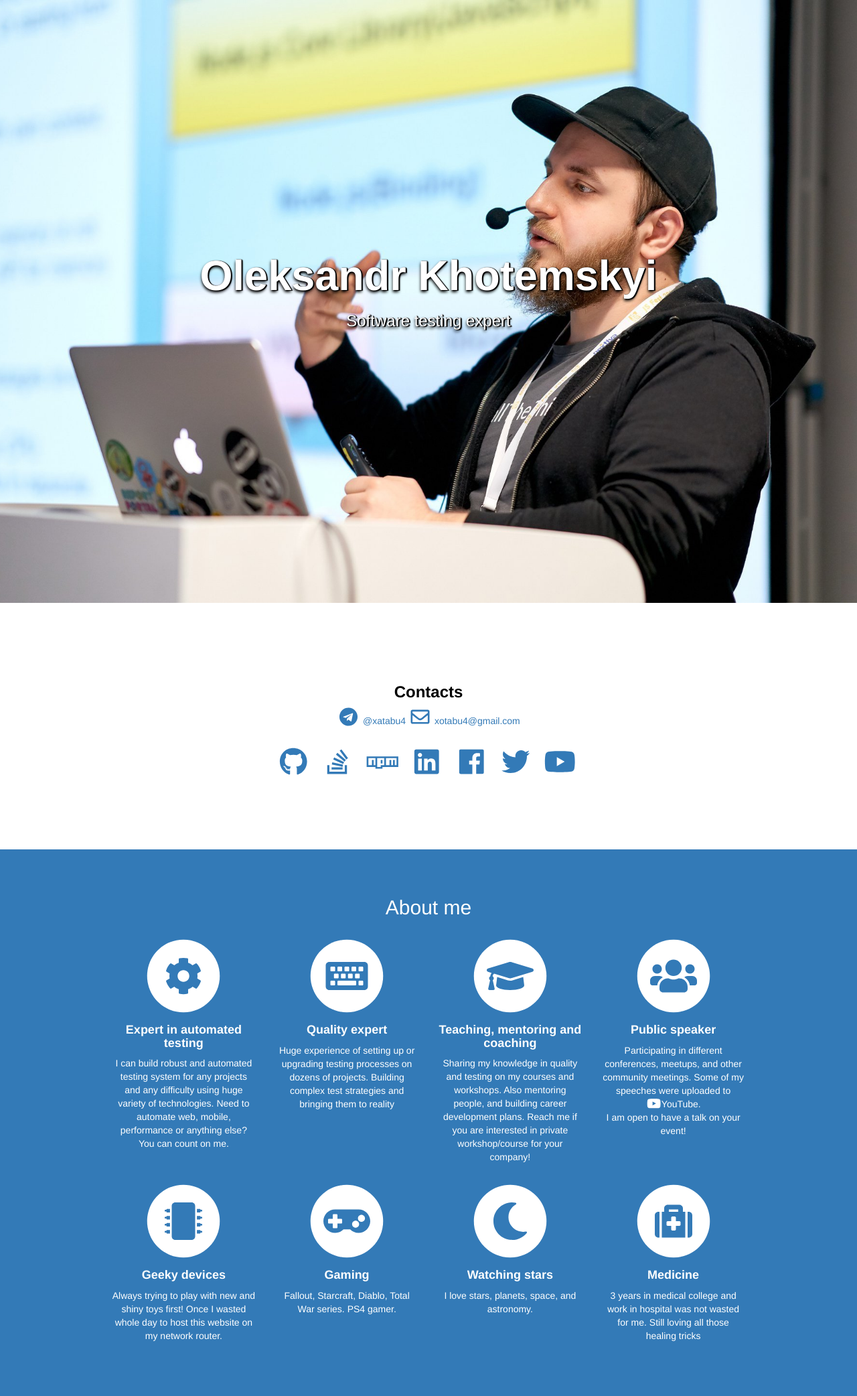
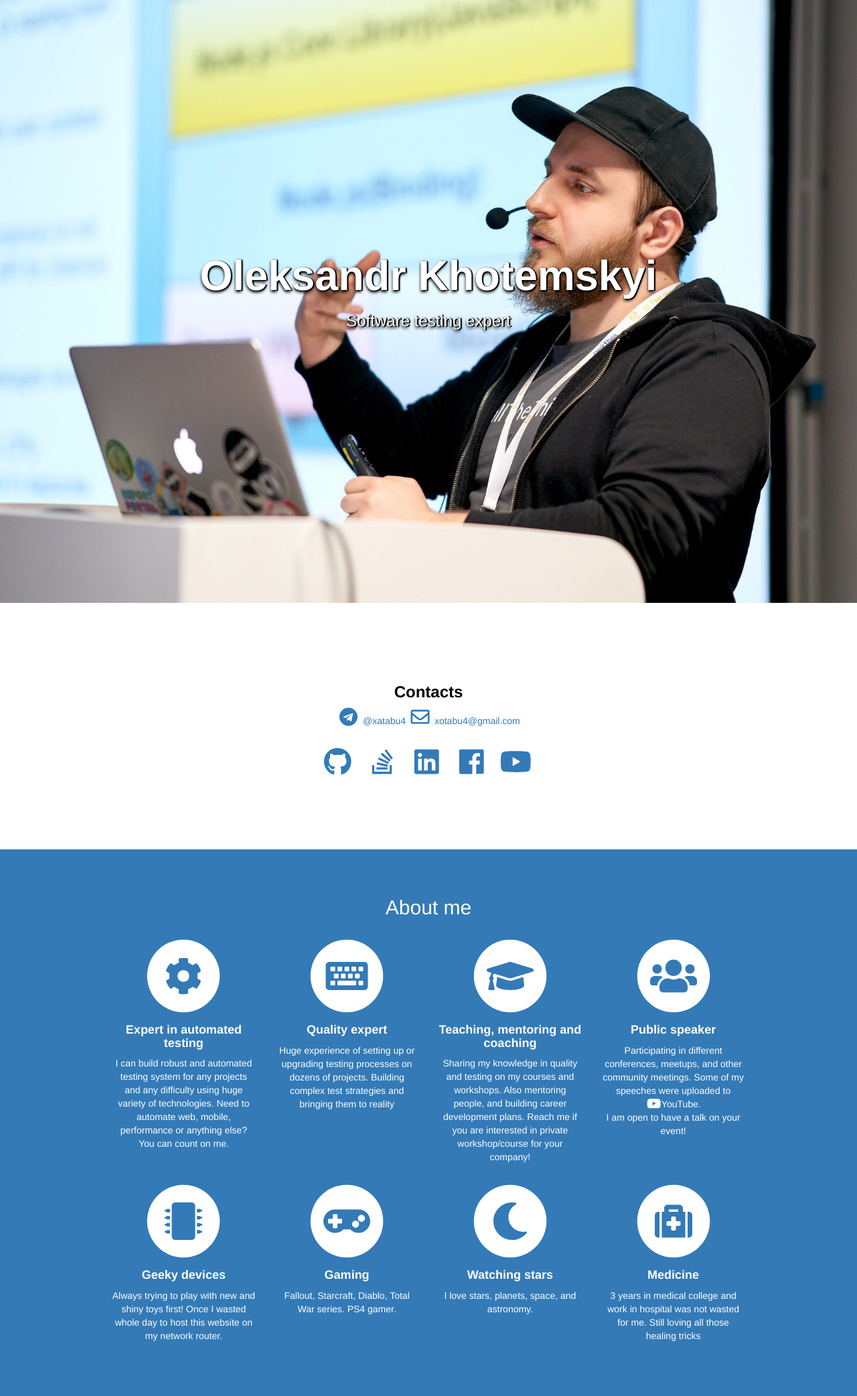
Before and after one commit to Xotabu4/xotabu4.github.io, a Jekyll site: the page index.html, which Jekyll copies as it is, in a window 1280 px wide. Shown: the whole page at 67% size. Built offline with Jekyll 4.4.1, drawn with Linux system fonts in a browser that asks for light colours; nearby versions of some CDN libraries.

Commit message:
Update index.html

```diff
--- a/index.html
+++ b/index.html
@@ -81,11 +81,6 @@
                             </a>
                         </li>
                         <li>
-                            <a href="https://www.npmjs.com/~xotabu4">
-                                <i class="fab fa-npm fa-fw fa-3x"></i>
-                            </a>
-                        </li>
-                        <li>
                             <a href="https://ua.linkedin.com/in/oleksandrkhotemskyi">
                                 <i class="fab fa-linkedin fa-fw fa-3x"></i>
                             </a>
@@ -96,12 +91,7 @@
                             </a>
                         </li>
                         <li>
-                            <a href="https://twitter.com/xotabu4">
-                                <i class="fab fa-twitter fa-fw fa-3x"></i>
-                            </a>
-                        </li>
-                        <li>
-                            <a href="https://www.youtube.com/user/Xotabu44/">
+                            <a href="https://www.youtube.com/@Hottesting">
                                 <i class="fab fa-youtube fa-fw fa-3x"></i>
                             </a>
                         </li>
```
